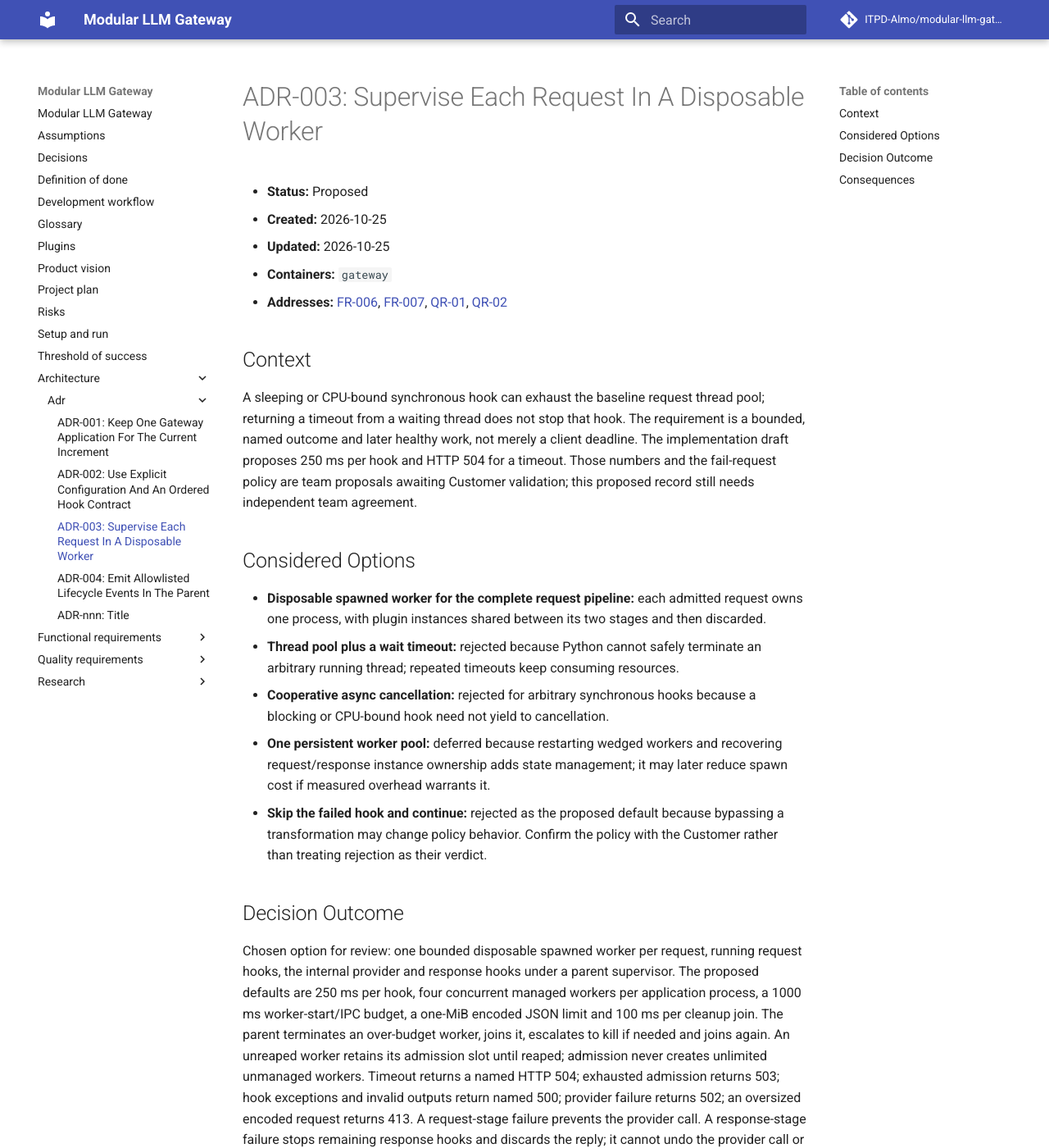
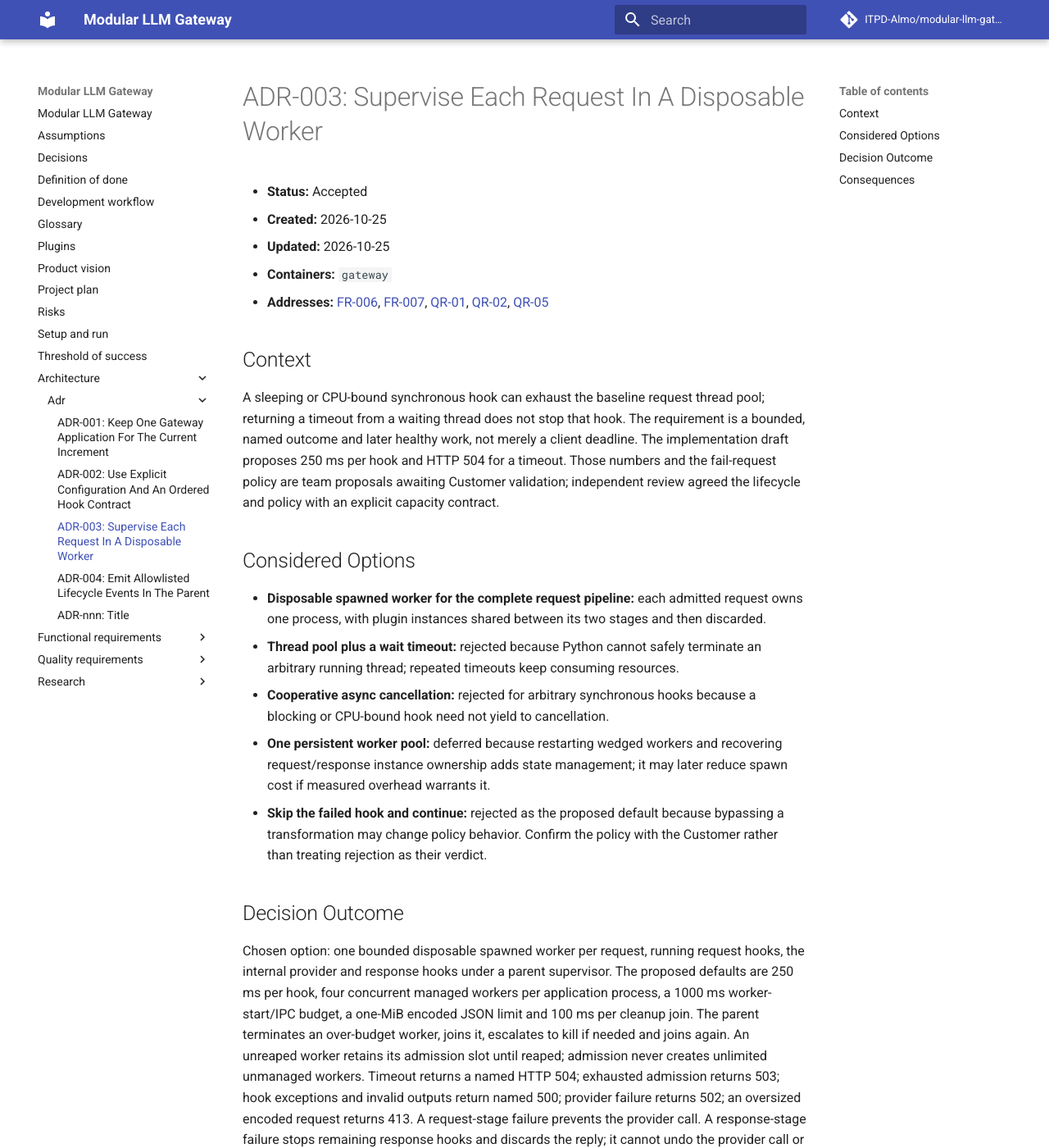
Before and after one commit to ITPD-Almo/modular-llm-gateway, an MkDocs documentation site: the page built from docs/architecture/adr/ADR-003.md, in a window 1280 px wide and 1400 px high. Shown: the whole window at 82% size. Built offline with MkDocs 1.6.1 and Material for MkDocs 9.7.7, drawn with Linux system fonts in a browser that asks for light colours; comment, search, counter and statistics services are not loaded; some of the changed text lies outside the part shown.

Commit message:
Record accepted worker decisions and explicit capacity tradeoff

```diff
--- a/docs/architecture/adr/ADR-003.md
+++ b/docs/architecture/adr/ADR-003.md
@@ -1,16 +1,16 @@
 # ADR-003: Supervise Each Request In A Disposable Worker
 
-- **Status:** Proposed
+- **Status:** Accepted
 - **Created:** 2026-10-25
 - **Updated:** 2026-10-25
 - **Containers:** `gateway`
-- **Addresses:** [FR-006](../../functional-requirements/fr/FR-006.md), [FR-007](../../functional-requirements/fr/FR-007.md), [QR-01](../../quality-requirements/qr/QR-01.md), [QR-02](../../quality-requirements/qr/QR-02.md)
+- **Addresses:** [FR-006](../../functional-requirements/fr/FR-006.md), [FR-007](../../functional-requirements/fr/FR-007.md), [QR-01](../../quality-requirements/qr/QR-01.md), [QR-02](../../quality-requirements/qr/QR-02.md), [QR-05](../../quality-requirements/qr/QR-05.md)
 
 ## Context
 
 A sleeping or CPU-bound synchronous hook can exhaust the baseline request thread pool; returning a timeout from a waiting thread does not stop that hook.
 The requirement is a bounded, named outcome and later healthy work, not merely a client deadline.
-The implementation draft proposes 250 ms per hook and HTTP 504 for a timeout. Those numbers and the fail-request policy are team proposals awaiting Customer validation; this proposed record still needs independent team agreement.
+The implementation draft proposes 250 ms per hook and HTTP 504 for a timeout. Those numbers and the fail-request policy are team proposals awaiting Customer validation; independent review agreed the lifecycle and policy with an explicit capacity contract.
 
 ## Considered Options
 
@@ -22,7 +22,7 @@
 
 ## Decision Outcome
 
-Chosen option for review: one bounded disposable spawned worker per request, running request hooks, the internal provider and response hooks under a parent supervisor.
+Chosen option: one bounded disposable spawned worker per request, running request hooks, the internal provider and response hooks under a parent supervisor.
 The proposed defaults are 250 ms per hook, four concurrent managed workers per application process, a 1000 ms worker-start/IPC budget, a one-MiB encoded JSON limit and 100 ms per cleanup join.
 The parent terminates an over-budget worker, joins it, escalates to kill if needed and joins again. An unreaped worker retains its admission slot until reaped; admission never creates unlimited unmanaged workers.
 Timeout returns a named HTTP 504; exhausted admission returns 503; hook exceptions and invalid outputs return named 500; provider failure returns 502; an oversized encoded request returns 413.
@@ -36,4 +36,5 @@
 - **Maintainability / Testability — [QR-01](../../quality-requirements/qr/QR-01.md):** tests must exercise actual spawn, both stages, repeated timeouts, cleanup, capacity, malformed output and the changed instance lifetime. A mocked deadline alone is insufficient.
 - **Cost:** the initial application-factory import/construction validation remains trusted startup work outside hook deadlines; a hanging initial constructor can still prevent startup. Worker-side initialization has a separate bound.
 - **Cost:** worker separation is not a security sandbox or a rollback mechanism. Arbitrary external subprocess descendants and external side effects are unsupported. Per-request spawn and the payload limit constrain plugin compatibility; cross-request state must be designed elsewhere if later required.
-- **Status:** keep this record Proposed until the independent reviewer agrees the lifecycle, failure policy and limits. Acceptance by the team does not create a Customer story verdict.
+- **Performance Efficiency / Capacity — [QR-05](../../quality-requirements/qr/QR-05.md):** the four-request default deliberately limits admission. Independent review measured 4 of 8 and 16 of 20 simultaneous healthy requests returning 503, whereas the v0.1.0 baseline served those bursts. Local real-HTTP reproduction confirms the same rejection counts. This is a throughput cost for ordinary traffic, not merely handling a hanging plugin. The application does not queue excess requests; operators must respect or configure capacity and clients may retry after load falls. The requirement states the accepted minimum and bounded rejection/recovery behavior rather than promising every healthy burst succeeds.
+- **Agreement:** the independent review agreed the request-local lifecycle and fail-request policy conditional on documenting this capacity cost and its QR. The default remains four; increasing it or adding a bounded queue needs new measurement and a deliberate decision. Team agreement does not create a Customer story verdict.
```
Also changed, not shown: docs/architecture/README.md (+3 -3 lines), docs/architecture/adr/ADR-004.md (+4 -4 lines), docs/quality-requirements/README.md (+1 -0 lines), docs/quality-requirements/qr/QR-05.md (added, +40 -0 lines), docs/architecture/container.png, docs/architecture/container.svg.
